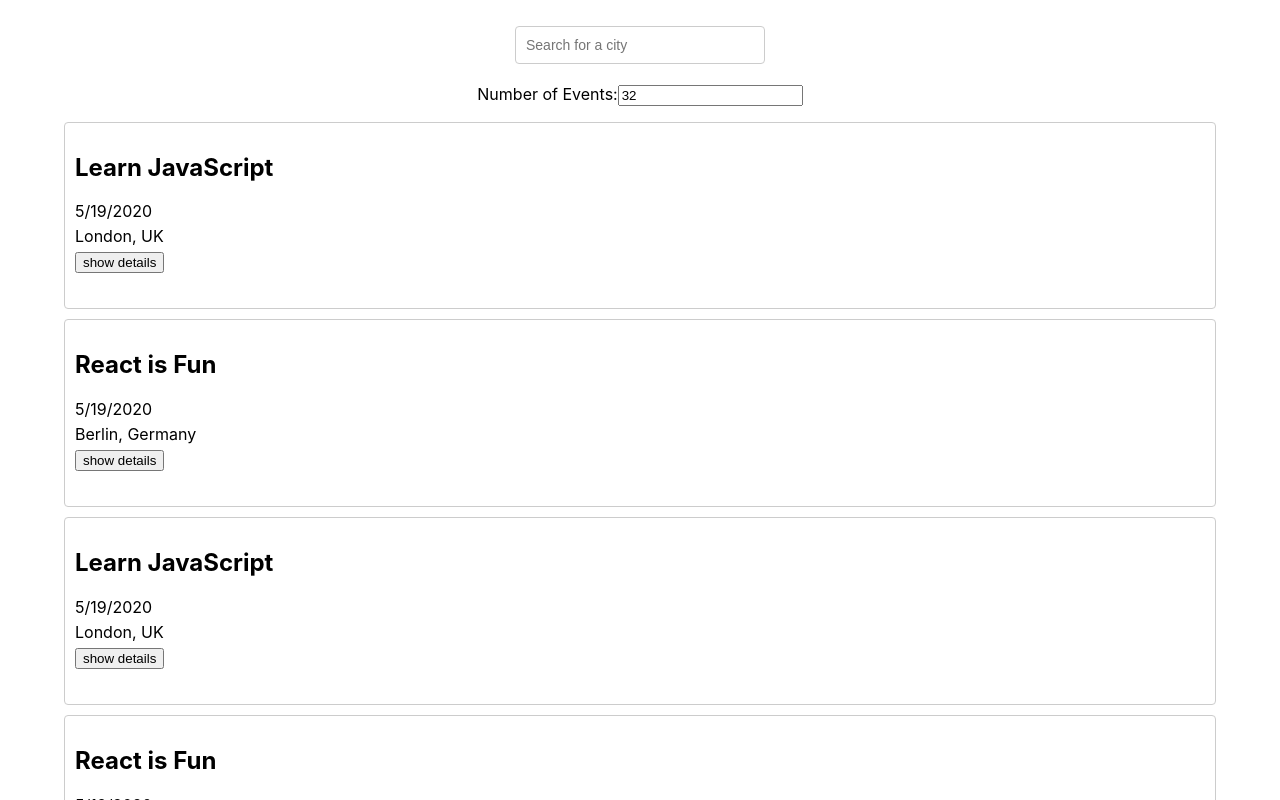
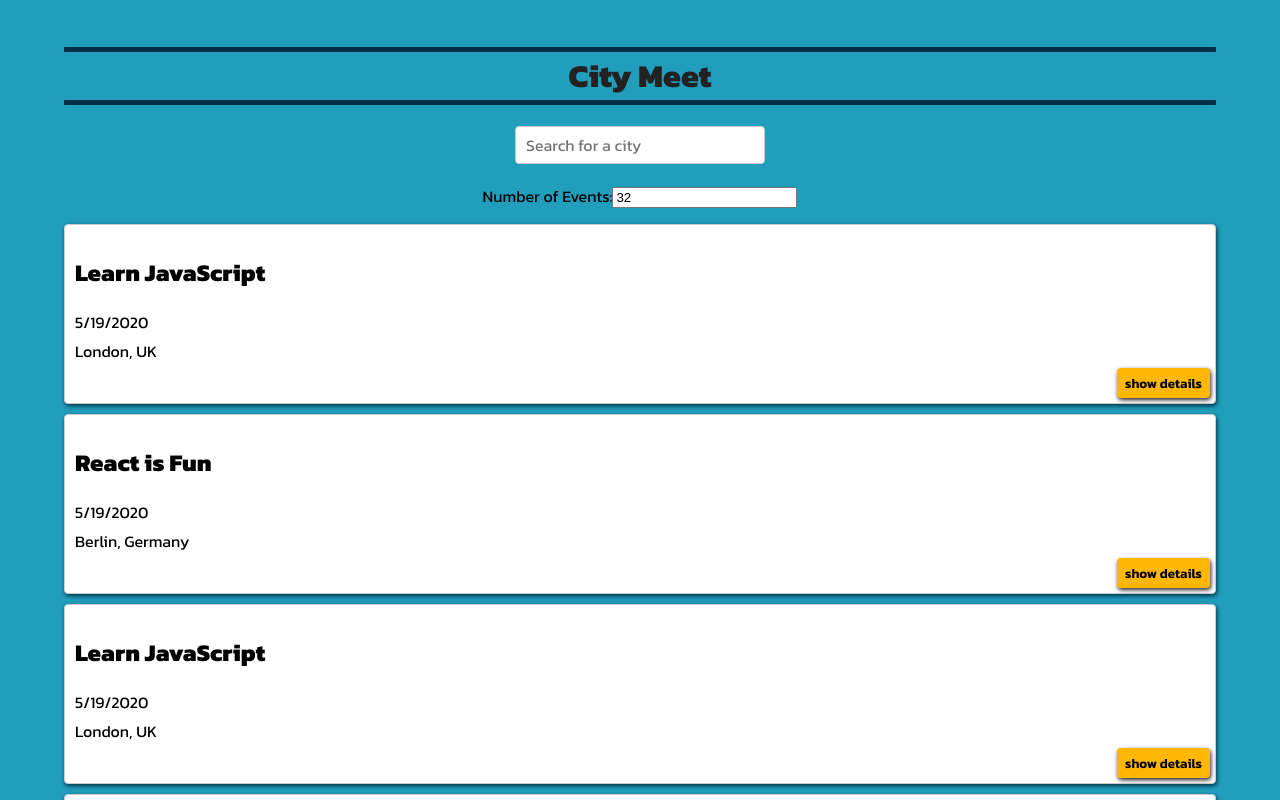
Before and after one commit to GenAnderson/citymeet, a React (Create React App) app: page / in a window 1280 px wide. Shown: the top 800 px of the page. Built offline with nearby package versions, Linux system fonts and the light colour scheme.

Commit message:
completed 4.4

```diff
--- a/src/App.css
+++ b/src/App.css
@@ -1,7 +1,15 @@
-@import url(https://fonts.googleapis.com/css?family=Roboto:500);
+@import url(https://fonts.googleapis.com/css?family=Kanit:ital,wght@0,300;0,600;0,800;1,400;);
 .App {
   text-align: center;
   padding: 2% 5%;
+  font-family: "Kanit";
+  background-color: #219ebc;
+}
+
+.App > h1 {
+  color: #222;
+  border-top: #023047 solid 5px;
+  border-bottom: #023047 solid 5px;
 }
 
 .App * {
@@ -28,6 +36,7 @@ input[type="number"] {
   align-self: center;
   height: 38px;
   margin-bottom: 20px;
+  font: inherit;
 }
 
 .city {
@@ -75,14 +84,39 @@ input[type="number"] {
   border: 1px solid #ccc;
   border-radius: 4px;
   position: relative;
+  box-shadow: 1px 2px 4px #023047;
+  background-color: white;
+}
+
+.event:hover {
+  transform: translate(-1px, -2px);
+  box-shadow: 4px 6px 8px #023047;
+  transition: ease 0.1s;
 }
 
 .details-btn {
+  font-family: inherit;
+  font-weight: 600;
   position: absolute;
   right: 5px;
   bottom: 5px;
   padding: 5px 8px;
   border-radius: 4px;
+  border: none;
   outline: none;
   cursor: pointer;
+  background-color: #ffb703;
+  box-shadow: 1px 2px 4px #222;
 }
+
+.details-btn:hover {
+  background-color: #ffb8039c;
+  box-shadow: inset 1px 1.2px 3px #222;
+}
+
+.event-details {
+  background-color: #8ecae6;
+  padding: 10px;
+  margin-bottom: 5px;
+  border-radius: 4px;
+}
--- a/src/App.js
+++ b/src/App.js
@@ -27,6 +27,7 @@ const App = () => {
 
   return (
     <div className="App">
+      <h1>City Meet</h1>
       <CitySearch allLocations={allLocations} setCurrentCity={setCurrentCity} />
       <NumberOfEvents setCurrentNOE={setCurrentNOE} />
       <EventList events={events} />
--- a/src/components/Event.js
+++ b/src/components/Event.js
@@ -20,7 +20,7 @@ const Event = ({ event }) => {
 
       <p className="created">{date}</p>
       <p className="location">{location}</p>
-      <button onClick={detailsHandler}>
+      <button className="details-btn" onClick={detailsHandler}>
         {!showDetails ? "show details" : "hide details"}
       </button>
 
```
